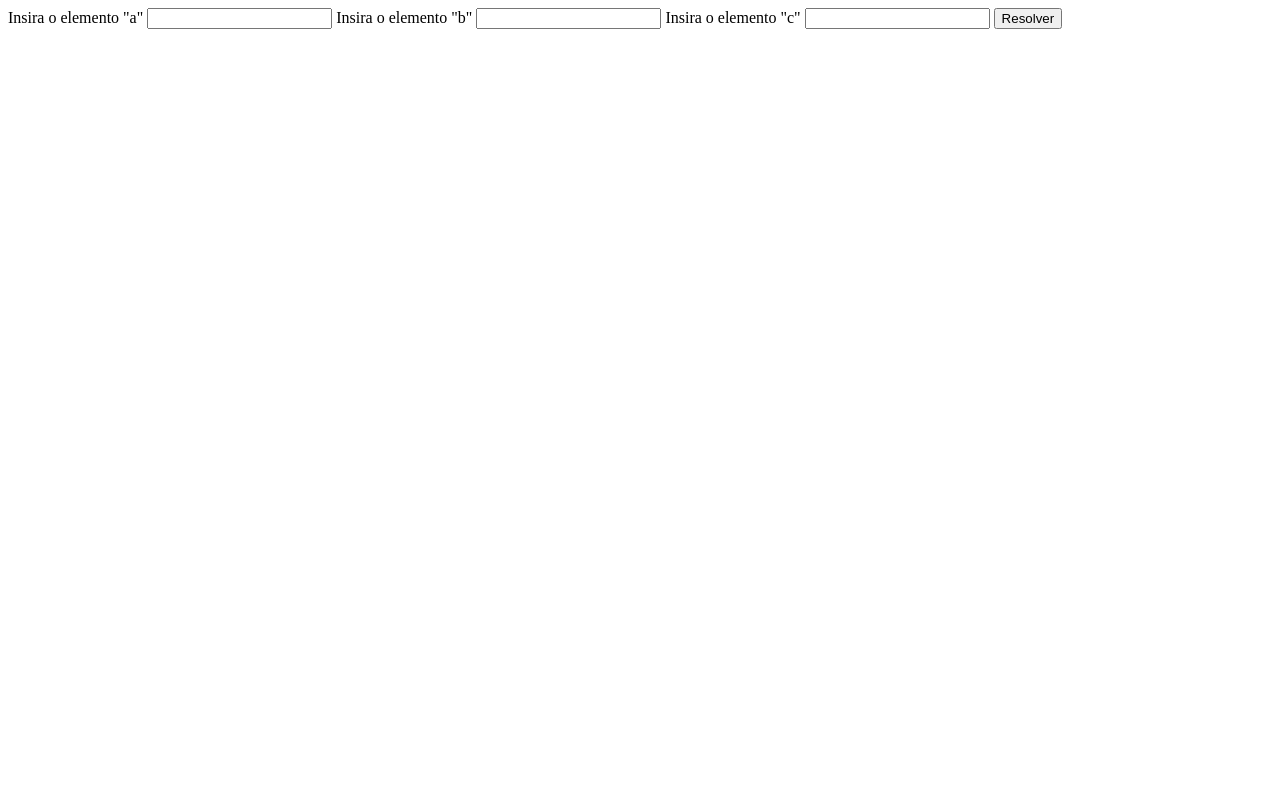
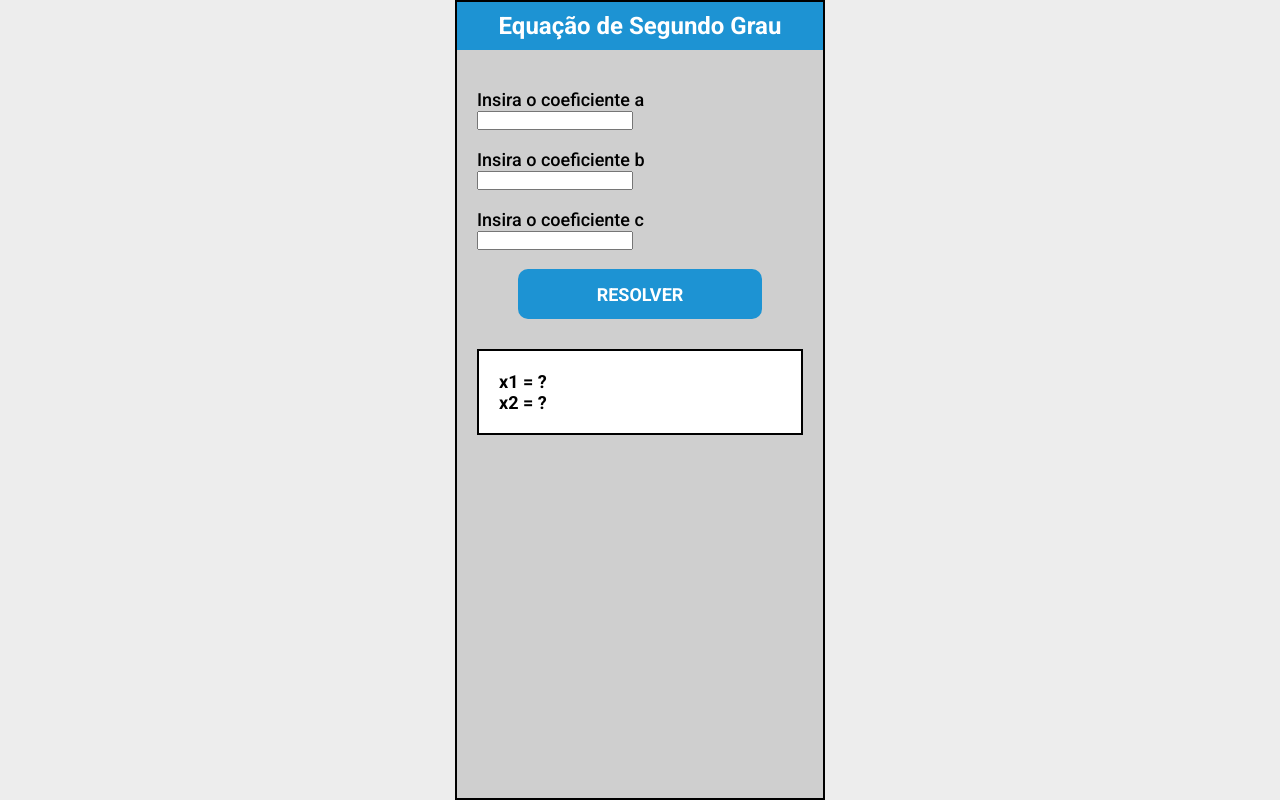
Before and after one commit to ocaiohen/Equa--o-de-Segundo-Grau-Aplica--o-Web, a plain HTML site: page index.html in a window 1280 px wide. Drawn offline with Linux system fonts and the light colour scheme.

Commit message:
Deixando a aplicação mais bonita

```diff
--- a/index.html
+++ b/index.html
@@ -4,19 +4,35 @@
     <meta charset="UTF-8">
     <meta http-equiv="X-UA-Compatible" content="IE=edge">
     <meta name="viewport" content="width=device-width, initial-scale=1.0">
-    <title>Cavalo</title>
+    <link rel = "stylesheet" href= "./styles.css">
+    <title>Equação de Segundo Grau</title>
 </head>
 <body>
-    <main>
-        <label for="input-a">Insira o elemento "a"</label>
-        <input id = "input-a">
-        <label for="input-b">Insira o elemento "b"</label>
-        <input id = "input-b">
-        <label for="input-c">Insira o elemento "c"</label>
-        <input id = "input-c">
-        <button id = "botao-resolver">Resolver</button>
-        <p id = "resultado-equacao"></p>
-    </main>
+    <div class = "container">
+        <header>
+            <h2>Equação de Segundo Grau</h1>
+        </header>
+        <main>
+            <div class = "coeficiente-div">
+                <label for="input-a" class = "label-coeficiente">Insira o coeficiente a</label>
+                <input id = "input-a" type="number" class="input-coeficiente">
+            </div>
+            <div class = "coeficiente-div">
+                <label for="input-b" class = "label-coeficiente">Insira o coeficiente b</label>
+                <input id = "input-b" type="number" class="input-coeficiente">
+            </div>
+            <div class = "coeficiente-div">
+                <label for="input-c" class = "label-coeficiente">Insira o coeficiente c</label>
+                <input id = "input-c" type="number" class="input-coeficiente">
+            </div>
+            <button id = "botao-resolver">RESOLVER</button>
+            <div class = "div-resultado">
+                <p id = "resultado-x1">x1 = ?</p>
+                <p id = "resultado-x2">x2 = ?</p>
+            </div>
+
+        </main>
+    </div>
 <script src = "./main.js"></script>
 </body>
 </html>
--- a/main.js
+++ b/main.js
@@ -2,7 +2,8 @@ const inputA = document.getElementById("input-a")
 const inputB = document.getElementById("input-b")
 const inputC = document.getElementById("input-c")
 const botaoResolver = document.getElementById("botao-resolver")
-const resultadoEquacao = document.getElementById("resultado-equacao")
+const resultadoX1 = document.getElementById("resultado-x1")
+const resultadoX2 = document.getElementById("resultado-x2")
 
 const resolverEquacao = () =>{
     const valorA = parseFloat(inputA.value)
@@ -18,7 +19,8 @@ const resolverEquacao = () =>{
         console.log(delta)
         const x1 = (-1 * valorB + Math.sqrt(delta, 2)) / (2 * valorA)
         const x2 = (-1 * valorB - Math.sqrt(delta, 2)) / (2 * valorA)
-        resultadoEquacao.innerHTML = `x1 = ${x1}; x2 = ${x2}`
+        resultadoX1.innerHTML = `x1 = ${x1}`
+        resultadoX2.innerHTML = `x2 = ${x2}`
     }
 
 }
--- a/styles.css
+++ b/styles.css
@@ -0,0 +1,86 @@
+@import url('https://fonts.googleapis.com/css2?family=Roboto:wght@400;500;700;900&display=swap');
+*{
+    margin: 0;
+    padding: 0;
+    box-sizing: border-box;
+    font-family: "Roboto", sans-serif;
+}
+body{
+    height: 100vh;
+    width: 100vw;
+    background-color: rgb(237, 237, 237) ;
+}
+
+.container{
+    margin: 0 auto;
+    height: 100%;
+    width: 370px;
+    background-color: rgb(207, 207, 207);
+    border: 2px solid black;
+}
+header{
+    text-align: center;
+    width: 100%;
+    background-color: rgb(29, 147, 211);
+}
+h2{
+    color: white;
+    padding: 10px;
+}
+main{
+    padding: 20px;
+}
+
+.coeficiente-div{
+    margin: 19px 0;
+    width: 100%;
+}
+
+.label-coeficiente{
+    font-size: 18px;
+    font-weight: 500;
+    color: black;
+}
+.input-coeficiente{
+    font-family: "Roboto", sans-serif;
+    font-weight: 400;
+    color: black;
+}
+
+button{
+    display: block;
+    font-weight: 700;
+    font-size: 18px;
+    cursor: pointer;
+    height: 50px;
+    width: 75%;
+    color: white;
+    background-color:rgb(29, 147, 211);
+    border-radius: 10px;
+    border: none;
+    margin: 0 auto 30px auto;
+}
+
+button:hover{
+    opacity: 0.8;
+}
+button:active{
+    opacity: 0.7;
+}
+
+.div-resultado{
+    width: 100%;
+    height: auto;
+    background-color: white;
+    border: 2px solid black;
+    padding: 20px;
+}
+
+#resultado-x1{
+    font-size: 18px;
+    font-weight: 700;
+}
+#resultado-x2{
+    font-size: 18px;
+    font-weight: 700;
+}
```
